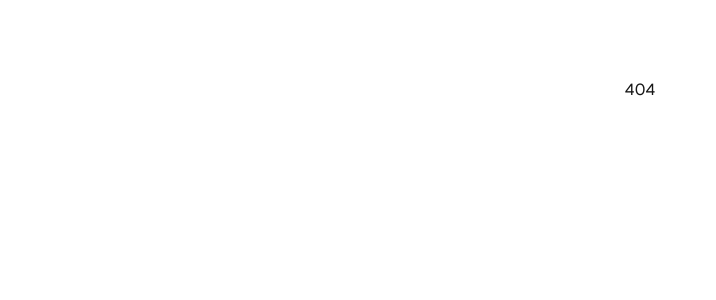
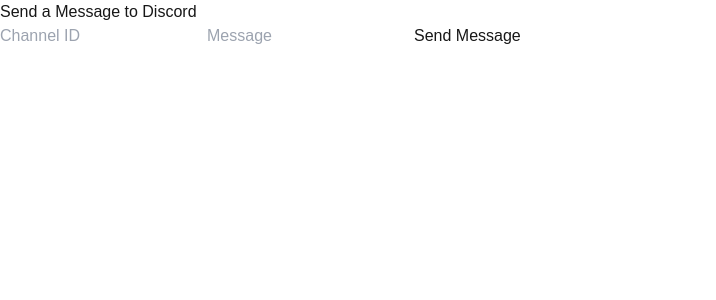
Before and after one commit to jobsicke7/skycat, a Next.js app: page /discord in a window 1280 px wide. Before the commit this address had no page. Shown: the top 300 px of the page, without its empty margins (0-716 px from the left). Built offline with nearby package versions, Linux system fonts and the light colour scheme.

Commit message:
add discord.py

```diff
--- /dev/null
+++ b/app/api/send-message/route.ts
@@ -0,0 +1,27 @@
+import { NextResponse } from "next/server";
+
+export async function POST(req: Request) {
+  try {
+    const body = await req.json();
+
+    const { channelId, message } = body;
+    if (!channelId || !message) {
+      return NextResponse.json({ error: "Missing channelId or message" }, { status: 400 });
+    }
+
+    const res = await fetch("http://160.22.155.156:5000/send-message", {
+      method: "POST",
+      headers: { "Content-Type": "application/json" },
+      body: JSON.stringify({ channel_id: channelId, message }),
+    });
+
+    const data = await res.json();
+    if (res.ok) {
+      return NextResponse.json({ status: "success", data });
+    } else {
+      return NextResponse.json({ status: "error", error: data.message }, { status: res.status });
+    }
+  } catch (error) {
+    return NextResponse.json({ error: "Internal server error" }, { status: 500 });
+  }
+}
--- /dev/null
+++ b/app/discord/page.tsx
@@ -0,0 +1,48 @@
+"use client";
+
+import { useState } from "react";
+
+export default function HomePage() {
+  const [channelId, setChannelId] = useState("");
+  const [message, setMessage] = useState("");
+  const [status, setStatus] = useState<string | null>(null);
+
+  const sendMessage = async () => {
+    try {
+      const res = await fetch("/api/send-message", {
+        method: "POST",
+        headers: { "Content-Type": "application/json" },
+        body: JSON.stringify({ channelId, message }),
+      });
+
+      const data = await res.json();
+      if (res.ok) {
+        setStatus("Message sent successfully!");
+      } else {
+        setStatus(`Error: ${data.error}`);
+      }
+    } catch (error) {
+      setStatus("An error occurred.");
+    }
+  };
+
+  return (
+    <div>
+      <h1>Send a Message to Discord</h1>
+      <input
+        type="text"
+        placeholder="Channel ID"
+        value={channelId}
+        onChange={(e) => setChannelId(e.target.value)}
+      />
+      <input
+        type="text"
+        placeholder="Message"
+        value={message}
+        onChange={(e) => setMessage(e.target.value)}
+      />
+      <button onClick={sendMessage}>Send Message</button>
+      {status && <p>{status}</p>}
+    </div>
+  );
+}
--- a/app/not-found.tsx
+++ b/app/not-found.tsx
@@ -1,10 +1,39 @@
+"use client";
 
-export default function NotFound() {
-    return (
-      <div className="grid grid-rows-[20px_1fr_20px] items-center justify-items-center min-h-screen p-8 pb-20 gap-16 sm:p-20 font-[family-name:var(--font-geist-sans)]">
-      <title>잡식이</title>
-      404
-      </div>
+import { useRouter } from "next/navigation";
 
-    );
-  }
+export default function Home() {
+  const router = useRouter();
+
+  const navigateToHome = () => {
+    router.push("/");
+  };
+
+  return (
+    <div style={styles.container}>
+      <button style={styles.button} onClick={navigateToHome}>
+        Go to Home
+      </button>
+    </div>
+  );
+}
+
+const styles = {
+  container: {
+    display: "flex",
+    justifyContent: "center",
+    alignItems: "center",
+    height: "100vh",
+    flexDirection: "column" as "column",
+  },
+  button: {
+    marginTop: "20px",
+    padding: "10px 20px",
+    fontSize: "16px",
+    backgroundColor: "blue",
+    color: "white",
+    border: "none",
+    borderRadius: "5px",
+    cursor: "pointer",
+  },
+};
--- a/package.json
+++ b/package.json
@@ -11,6 +11,7 @@
   "dependencies": {
     "@vercel/analytics": "^1.4.1",
     "@vercel/speed-insights": "^1.1.0",
+    "discord.js": "^14.16.3",
     "next": "15.0.4",
     "react": "^19.0.0",
     "react-dom": "^19.0.0"
```
Also changed, not shown: 2 other files (tests, documents, lock files or other folders).
